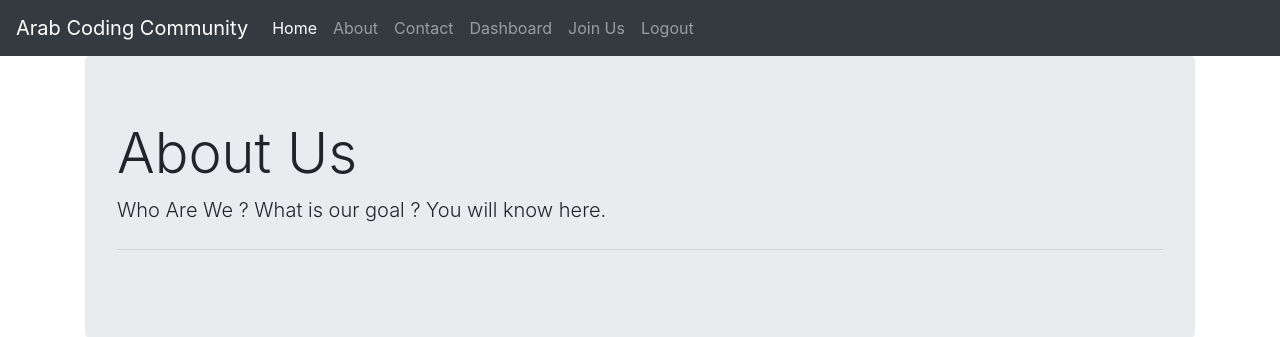
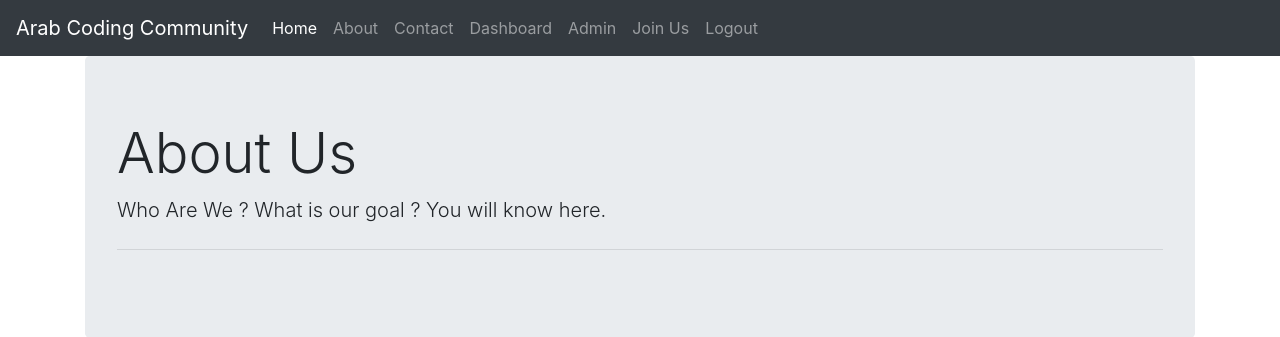
Before and after one commit to Moha369/acc, a Django app: page /about/ in a window 1280 px wide. Shown: the top 337 px of the page. Run offline with Django 3.2, Linux system fonts and the light colour scheme; the visitor is signed in with stand-in values (Sample User, id 1); some libraries are stand-ins or nearby versions.

Commit message:
Add Admin Tab in navbar

```diff
--- a/regs/templates/base.html
+++ b/regs/templates/base.html
@@ -39,6 +39,9 @@
       <li class="nav-item">
         <a class="nav-link" href="{% url 'dashboard' %}">Dashboard</a>
       </li>
+      <li class="nav-item">
+        <a class="nav-link" href="{% url 'admin:index' %}">Admin</a>
+      </li>
       {% endif %}
       {% if request.user.is_authenticated %}
       <li class="nav-item">
```
